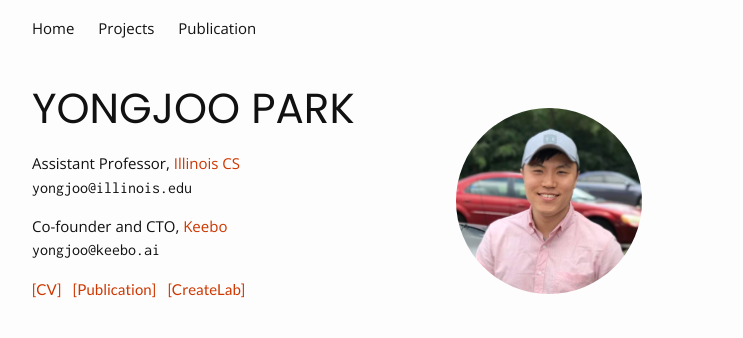
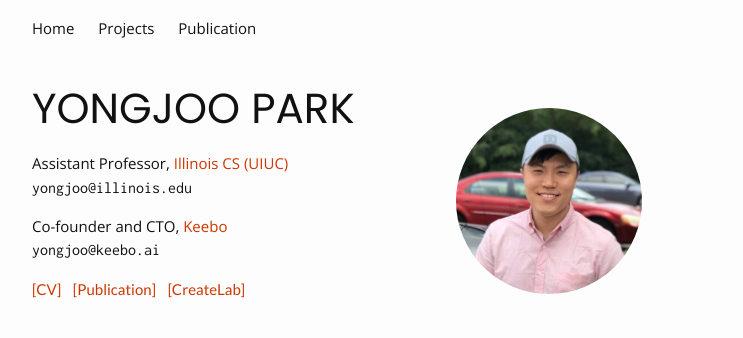
Before and after one commit to pyongjoo/pyongjoo.github.io, a Jekyll site: the page built from index.html, in a window 1280 px wide. Shown: the top 338 px of the page, without its empty margins (268-1011 px from the left). Built offline with Jekyll 4.4.1, drawn with Linux system fonts in a browser that asks for light colours.

Commit message:
added uiuc

```diff
--- a/index.html
+++ b/index.html
@@ -11,7 +11,7 @@ layout: home
 	        <h1 class="profile-name">YONGJOO PARK</h1>
 
 	        <p>
-	        <span class="profile-position">Assistant Professor, <a href="https://cs.illinois.edu/">Illinois CS</a></span>
+	        <span class="profile-position">Assistant Professor, <a href="https://cs.illinois.edu/">Illinois CS (UIUC)</a></span>
 	        <br><!-- <span style="font-size: 22px; vertical-align: middle;">&#x2709;</span> &nbsp;  -->
 	        	<span class="profile-email" style="vertical-align: middle;">yongjoo@illinois.edu</span>
 	        </p>
```
